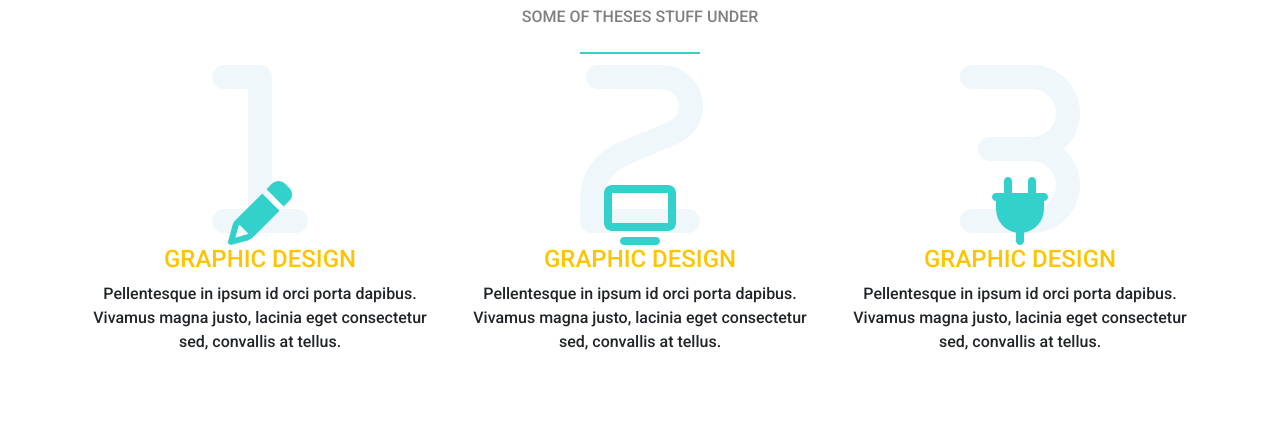
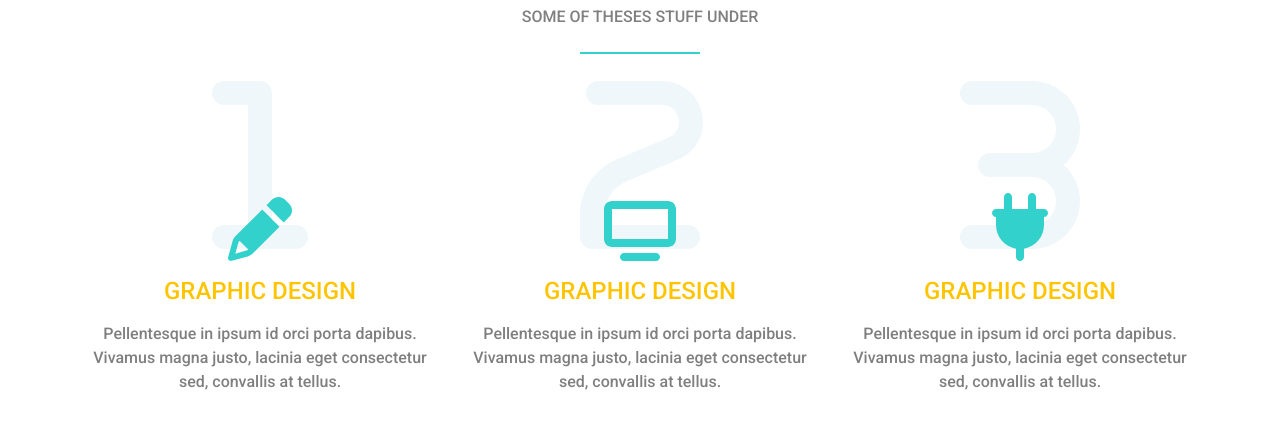
Before and after one commit to Fat7y99/BootStrap---Landing-Page-Project, a plain HTML site: page index.html in a window 1280 px wide. Shown: the part 1461-1890 px from the top of the page. Drawn offline with Linux system fonts and the light colour scheme.

Commit message:
Editing Paragraphs Style

```diff
--- a/css/bondi.css
+++ b/css/bondi.css
@@ -67,6 +67,9 @@ body {
   left: 50%;
   transform: translateX(-50%);
 }
+.features p {
+  color: rgba(0, 0, 0, 0.5);
+}
 .features h4 {
   color: var(--btn-text-color);
 }
--- a/index.html
+++ b/index.html
@@ -83,13 +83,13 @@
         <div class="row">
           <div class="col-md-6 col-lg-4">
             <div class="features">
-              <div class="icon-holder position-relative">
+              <div class="icon-holder my-3 position-relative">
                 <i class="fa-solid fa-1 position-absolute bottom-0 number"></i>
                 <i
                   class="fa-4x fa-solid fa-pencil position-absolute bottom-0 icon"
                 ></i>
               </div>
-              <h4 class="text-uppercase">Graphic Design</h4>
+              <h4 class="text-uppercase my-3">Graphic Design</h4>
               <p>
                 Pellentesque in ipsum id orci porta dapibus. Vivamus magna
                 justo, lacinia eget consectetur sed, convallis at tellus.
@@ -98,13 +98,13 @@
           </div>
           <div class="col-md-6 col-lg-4">
             <div class="features">
-              <div class="icon-holder position-relative">
+              <div class="icon-holder my-3 position-relative">
                 <i class="fa-solid fa-2 position-absolute bottom-0 number"></i>
                 <i
                   class="fa-4x fa-solid fa-tv position-absolute bottom-0 icon"
                 ></i>
               </div>
-              <h4 class="text-uppercase">Graphic Design</h4>
+              <h4 class="text-uppercase my-3">Graphic Design</h4>
               <p>
                 Pellentesque in ipsum id orci porta dapibus. Vivamus magna
                 justo, lacinia eget consectetur sed, convallis at tellus.
@@ -113,13 +113,13 @@
           </div>
           <div class="col-md-6 col-lg-4">
             <div class="features">
-              <div class="icon-holder position-relative">
+              <div class="icon-holder my-3 position-relative">
                 <i class="fa-solid fa-3 position-absolute bottom-0 number"></i>
                 <i
                   class="fa-4x fa-solid fa-plug position-absolute bottom-0 icon"
                 ></i>
               </div>
-              <h4 class="text-uppercase">Graphic Design</h4>
+              <h4 class="text-uppercase my-3">Graphic Design</h4>
               <p>
                 Pellentesque in ipsum id orci porta dapibus. Vivamus magna
                 justo, lacinia eget consectetur sed, convallis at tellus.
```
